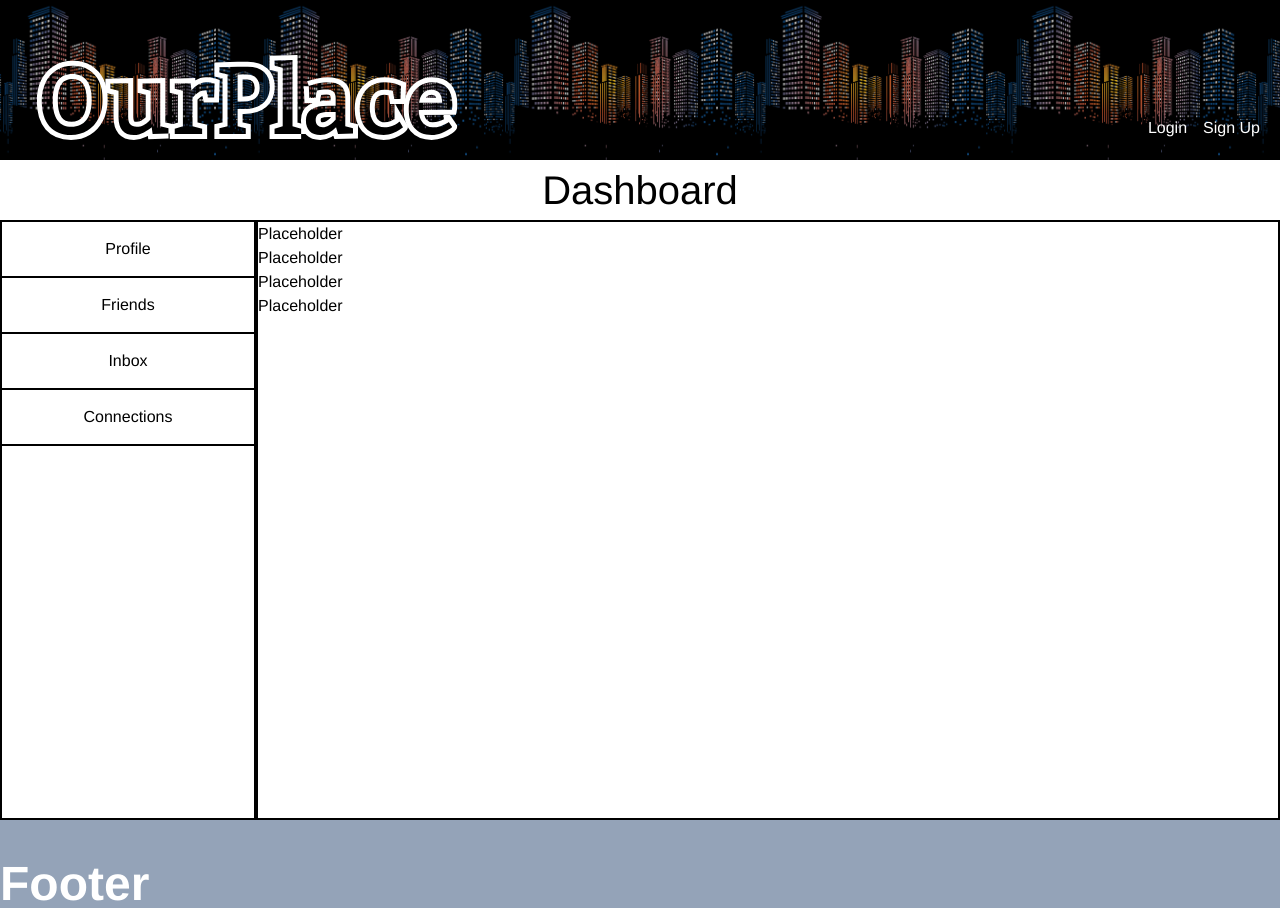
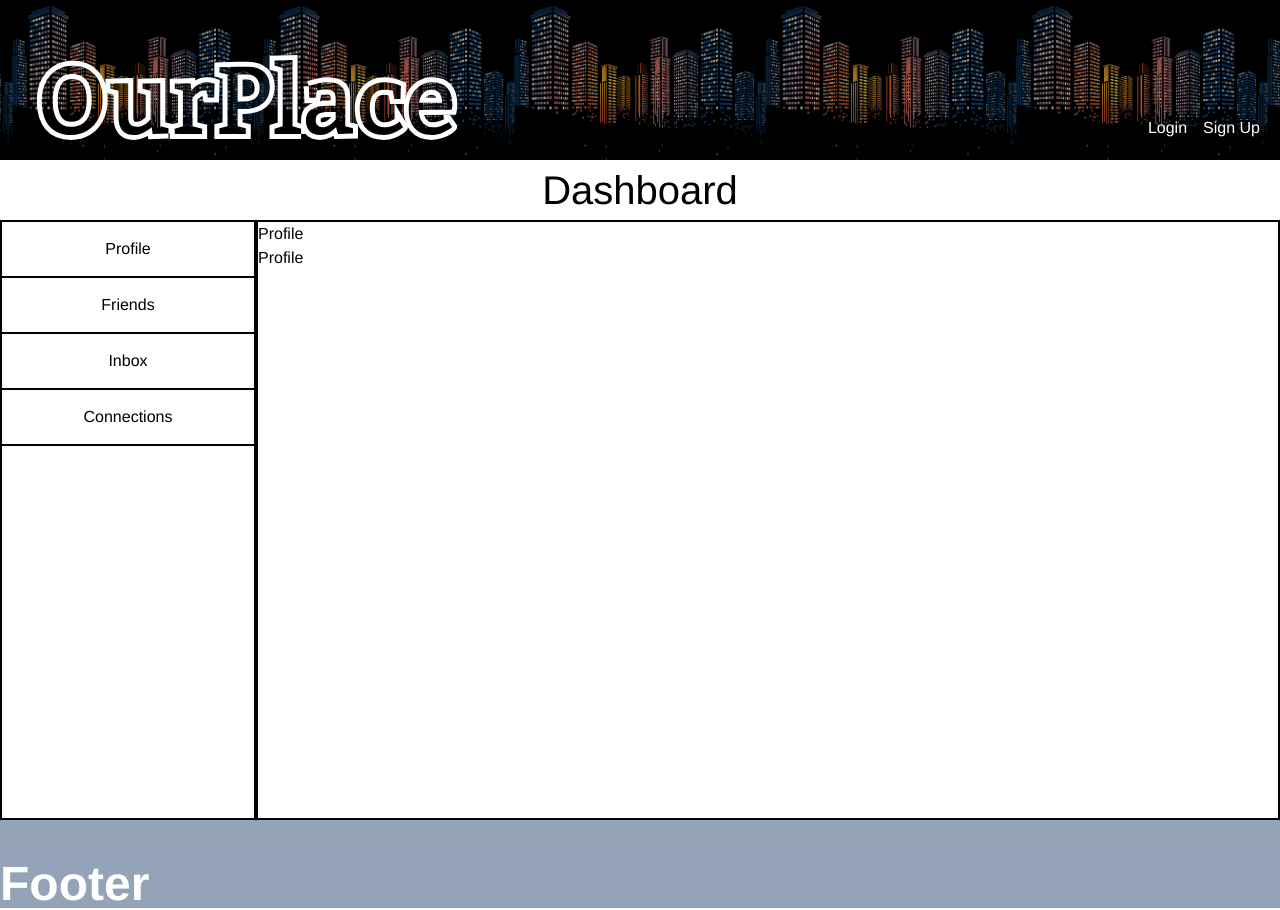
Before and after one commit to awchen85/project-3, a React (Create React App) app in the folder client/: page /dashboard in a window 1280 px wide. Built offline with nearby package versions, Linux system fonts and the light colour scheme.

Commit message:
Created the Dashboard Components for the Dashboard page

```diff
--- /dev/null
+++ b/client/src/components/DashboardConnections/index.js
@@ -0,0 +1,7 @@
+import React from 'react';
+
+function DashboardConnections() {
+  return <div>Connections</div>;
+}
+
+export default DashboardConnections;
--- /dev/null
+++ b/client/src/components/DashboardFriends/index.js
@@ -0,0 +1,7 @@
+import React from 'react';
+
+function DashboardFriends() {
+  return <div>Friends</div>;
+}
+
+export default DashboardFriends;
--- /dev/null
+++ b/client/src/components/DashboardInbox/index.js
@@ -0,0 +1,7 @@
+import React from 'react';
+
+function DashboardInbox() {
+  return <div>Inbox</div>;
+}
+
+export default DashboardInbox;
--- /dev/null
+++ b/client/src/components/DashboardProfile/index.js
@@ -0,0 +1,7 @@
+import React from 'react';
+
+function DashboardProfile() {
+  return <div>Profile</div>;
+}
+
+export default DashboardProfile;
--- a/client/src/pages/Dashboard.js
+++ b/client/src/pages/Dashboard.js
@@ -1,9 +1,15 @@
 /* eslint-disable react/jsx-one-expression-per-line */
-import React from 'react';
+import React, { useState } from 'react';
 import { Navigate, useParams } from 'react-router-dom';
+import DashboardProfile from '../components/DashboardProfile';
+import DashboardFriends from '../components/DashboardFriends';
+import DashboardInbox from '../components/DashboardInbox';
+import DashboardConnections from '../components/DashboardConnections';
 import auth from '../utils/auth';
 
 function Dashboard() {
+  const [currentComponent, setCurrentComponent] = useState('DashboardProfile');
+
   const { firstName: userParam } = useParams();
 
   if (auth.loggedIn() && auth.getProfile().data.firstName === userParam) {
@@ -15,6 +21,23 @@ function Dashboard() {
     console.log('Clicked', target.id);
   };
 
+  const determineComponent = () => {
+    if (currentComponent === 'DashboardProfile') {
+      return <DashboardProfile />;
+      // eslint-disable-next-line no-else-return
+    } else if (currentComponent === 'DashboardFriends') {
+      return <DashboardFriends />;
+    } else if (currentComponent === 'DashboardInbox') {
+      return <DashboardInbox />;
+    } else if (currentComponent === 'DashboardConnections') {
+      return <DashboardConnections />;
+    } else {
+      return <DashboardProfile />;
+    }
+  };
+
+  const handleComponentChange = component => setCurrentComponent(component);
+
   return (
     <div>
       <div>
@@ -24,7 +47,7 @@ function Dashboard() {
         <section className="dashboard-nav flex flex-col border-2 border-black">
           <button
             type="submit"
-            onClick={clickHandler}
+            onClick={(determineComponent, clickHandler)}
             id="profile"
             className="dashboard-btn"
           >
@@ -32,7 +55,7 @@ function Dashboard() {
           </button>
           <button
             type="submit"
-            onClick={clickHandler}
+            onClick={(determineComponent, clickHandler)}
             id="friends"
             className="dashboard-btn"
           >
@@ -40,7 +63,7 @@ function Dashboard() {
           </button>
           <button
             type="submit"
-            onClick={clickHandler}
+            onClick={(determineComponent, clickHandler)}
             id="inbox"
             className="dashboard-btn"
           >
@@ -48,18 +71,22 @@ function Dashboard() {
           </button>
           <button
             type="submit"
-            onClick={clickHandler}
+            onClick={(determineComponent, clickHandler)}
             id="connections"
             className="dashboard-btn"
           >
             Connections
           </button>
         </section>
-        <div className="dashboard-main border-2 border-black">
-          <section className="dashboard-profile">Placeholder</section>
-          <section className="dashboard-friends">Placeholder</section>
-          <section className="dashboard-inbox">Placeholder</section>
-          <section className="dashboard-connections">Placeholder</section>
+        <div
+          className="dashboard-main border-2 border-black"
+          // eslint-disable-next-line react/no-unknown-property
+          currentComponent={currentComponent}
+          // eslint-disable-next-line react/no-unknown-property
+          handleComponentChange={handleComponentChange}
+        >
+          {determineComponent()}
+          <DashboardProfile />
         </div>
       </div>
     </div>
```
